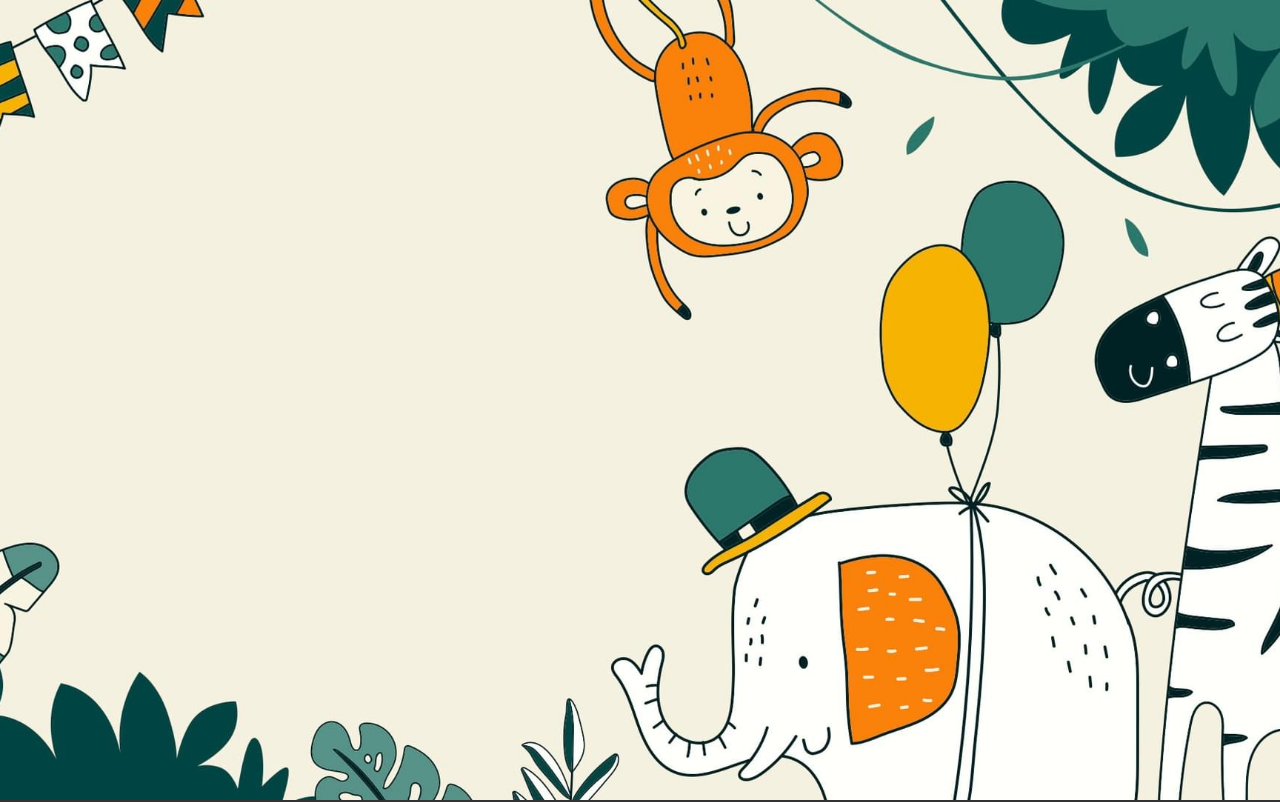
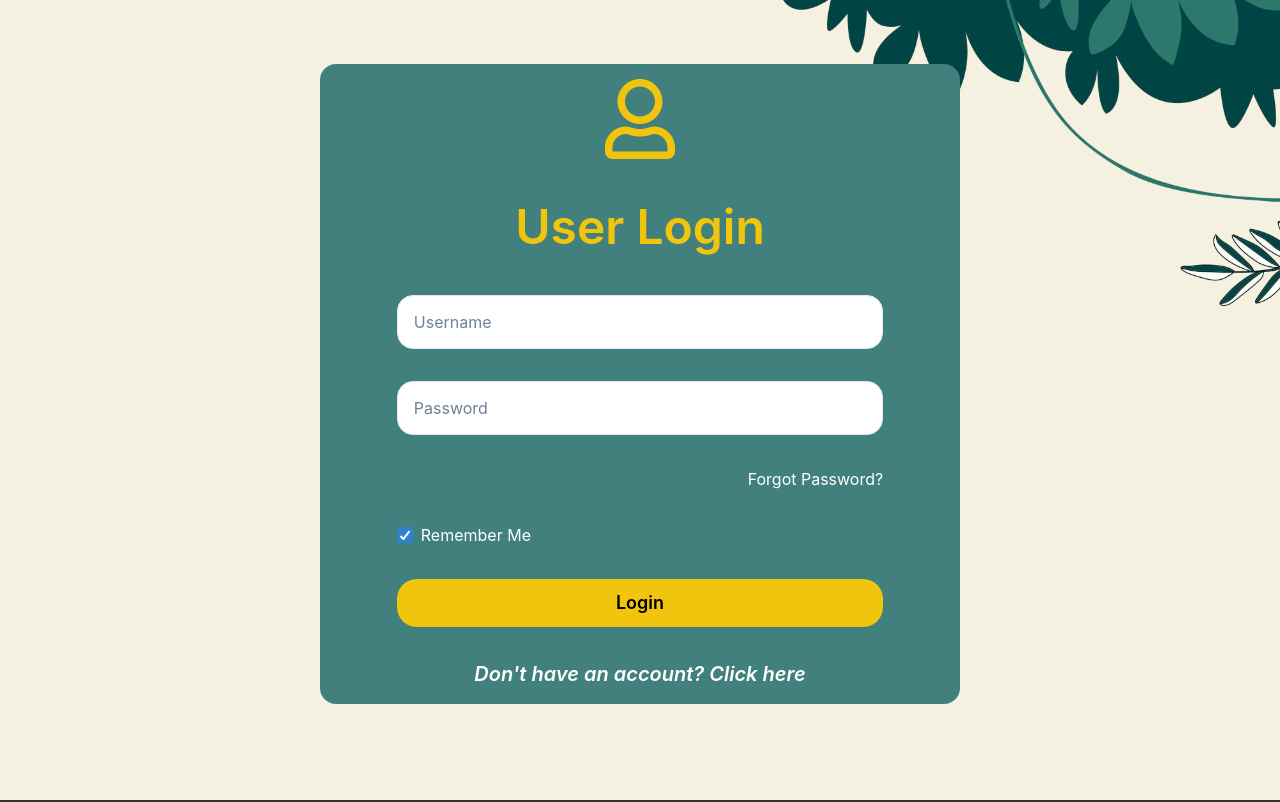
Before and after one commit to hassanjawwad12/auti-venturee, a React (Vite) app: page /login in a window 1280 px wide. Shown: the top 802 px of the page. Built offline with nearby package versions, Linux system fonts and the light colour scheme.

Commit message:
login complete

```diff
--- a/src/Pages/Login.jsx
+++ b/src/Pages/Login.jsx
@@ -1,12 +1,27 @@
 import React from "react";
 import Footer from "./Footer";
-import { Box, VStack } from "@chakra-ui/react";
+import {
+  Box,
+  VStack,
+  Text,
+  Button,
+  Icon,
+  Input,
+  Checkbox,
+  HStack,
+} from "@chakra-ui/react";
+import { FaRegUser } from "react-icons/fa";
+import { useNavigate } from "react-router-dom";
+import { useState } from "react";
 
 const Login = () => {
+  const navigate = useNavigate();
+  const [username, setUsername] = useState("");
+  const [password, setPassword] = useState("");
   return (
     <>
-    <Box
-        backgroundImage="url('/landing.jpg')"
+      <Box
+        backgroundImage="url('/login.jpg')"
         backgroundSize="cover"
         backgroundPosition="center"
         height="100vh"
@@ -14,18 +29,95 @@ const Login = () => {
       >
         <VStack
           position="absolute"
-          top={["52%", "52%"]}
-          left="35%"
-          transform="translate(-50%, -50%)"
+          mt={["15%", "5%"]}
+          mr={[0, "10%"]}
+          ml={["4%", "25%"]}
           align={"center"}
-          mt={1}
+          bg={"#41807c"}
+          p={4}
+          borderRadius={"16px"}
+          width={["90%", "50%"]}
+          height={"80vh"}
+          justifyContent={"center"}
+          spacing={8}
         >
+          <Icon as={FaRegUser} w={20} h={20} color={"#f1c50e"} />
+          <Text
+            fontSize={["lg", "5xl"]}
+            fontWeight={"semibold"}
+            color={"#f1c50e"}
+          >
+            User Login
+          </Text>
 
+          <Input
+            rounded={"16px"}
+            height={"7vh"}
+            width={"80%"}
+            p={4}
+            bg={"white"}
+            color={"black"}
+            placeholder="Username"
+            value={username}
+            onChange={(e) => setUsername(e.target.value)}
+          />
+          <Input
+            rounded={"16px"}
+            height={"7vh"}
+            width={"80%"}
+            p={4}
+            bg={"white"}
+            color={"black"}
+            placeholder="Password"
+            value={password}
+            onChange={(e) => setPassword(e.target.value)}
+          />
+
+          <HStack width={"80%"} justify={'flex-end'} align={'flex-end'}>
+            <Text color={"white"}>Forgot Password?</Text>
+          </HStack>
+
+          <HStack width={"80%"} align={"flex-start"}>
+            <Checkbox color={"white"} defaultChecked>
+              Remember Me
+            </Checkbox>
+          </HStack>
+          <Button
+            width={"80%"}
+            px={8}
+            py={6}
+            rounded={"20px"}
+            color={"black"}
+            bg={"#f1c50e"}
+            size={"lg"}
+            _hover={{
+              bg: "#2cccc4",
+              color: "black",
+            }}
+            onClick={() => navigate("/login")}
+          >
+            Login
+          </Button>
+          <Text
+            fontSize={"20px"}
+            color={"white"}
+            as={"i"}
+            fontWeight={'semibold'}
+            onClick={() => navigate("/register")}
+            cursor={'pointer'}
+          >
+            Don't have an account? Click here
+          </Text>
         </VStack>
-        </Box>
+      </Box>
+
       <Footer />
     </>
   );
 };
 
 export default Login;
+
+/*
+
+*/
```
